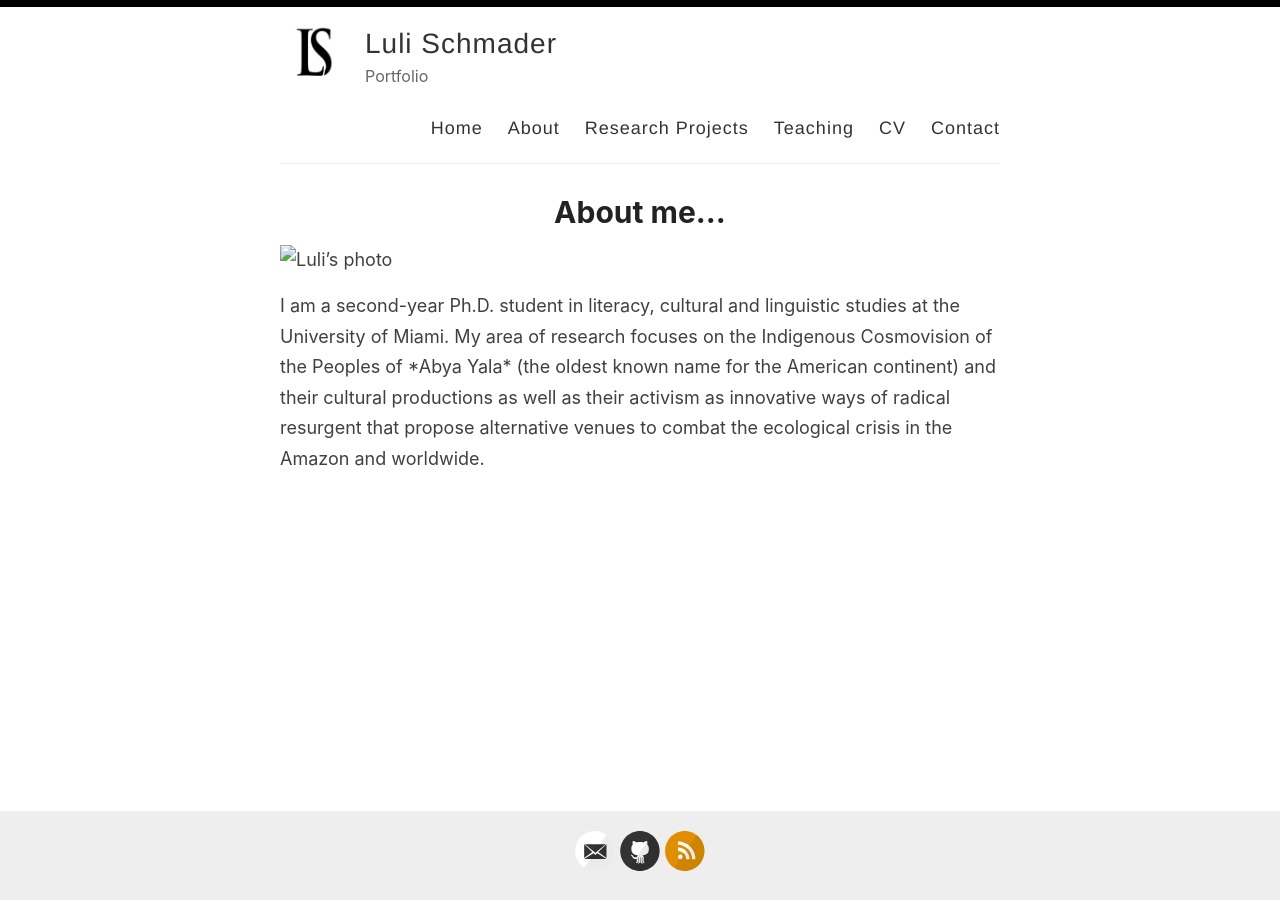
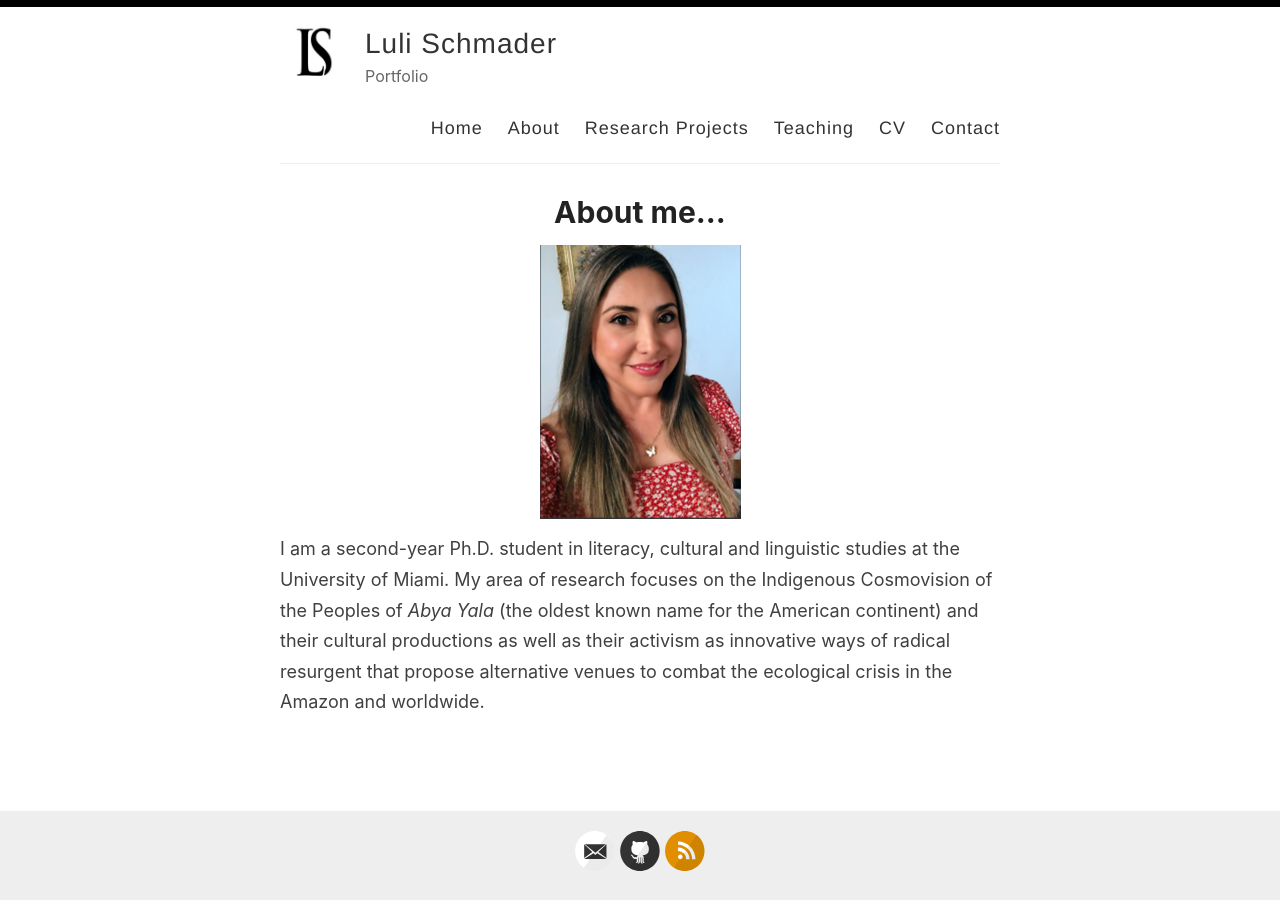
Before and after one commit to lulischmader/lulischmader.github.io, a Jekyll site: the page built from _pages/about.md, in a window 1280 px wide. Built offline with Jekyll 4.4.1, drawn with Linux system fonts in a browser that asks for light colours.

Commit message:
Update about.md

```diff
--- a/_pages/about.md
+++ b/_pages/about.md
@@ -3,11 +3,6 @@ layout: page
 title: About me...
 permalink: /about/
 ---
-<div class="row">
-  <div class="column">
-    <img src="Luli.png" alt="Luli’s photo" style="width:100%">
-  </div>
-  <div class="column">
-    <p> I am a second-year Ph.D. student in literacy, cultural and linguistic studies at the University of Miami. My area of research focuses on the Indigenous Cosmovision of the Peoples of *Abya Yala* (the oldest known name for the American continent) and their cultural productions as well as their activism as innovative ways of radical resurgent that propose alternative venues to combat the ecological crisis in the Amazon and worldwide.</p>
-  </div>
-</div>
+![Luli Schmader](/images/Luli.png)
+
+> I am a second-year Ph.D. student in literacy, cultural and linguistic studies at the University of Miami. My area of research focuses on the Indigenous Cosmovision of the Peoples of *Abya Yala* (the oldest known name for the American continent) and their cultural productions as well as their activism as innovative ways of radical resurgent that propose alternative venues to combat the ecological crisis in the Amazon and worldwide.
```
